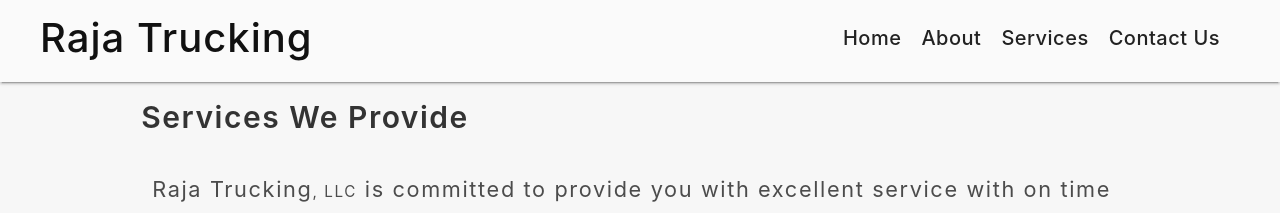
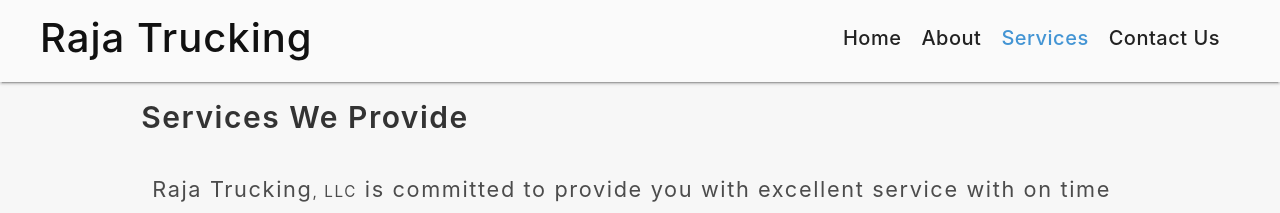
Before and after one commit to job-talk/rajatrucking, a Jekyll site: the page built from services.html, in a window 1280 px wide. Shown: the top 213 px of the page. Built offline with Jekyll 4.4.1, drawn with Linux system fonts in a browser that asks for light colours; nearby versions of some CDN libraries.

Commit message:
added .active states to nav

```diff
--- /dev/null
+++ b/_includes/nav_desk.html
@@ -0,0 +1,52 @@
+<nav>
+  <div class="container nav-wrapper">
+    <a href="{{ site.baseurl }}/" class="brand-logo">Raja Trucking</a>
+      <a href="#" class="button-collapse toggle-button" aria-label="Mobile navigation menu toggle">
+        <i class="fa fa-bars fa-2x" aria-hidden="true"></i>
+      </a>
+
+    <ul class="right hide-on-med-and-down">
+      {% if page.active == "home" %}
+        <li>
+          <a class="a-highlight active" href="{{ site.baseurl }}/">Home</a>
+        </li>
+      {% else %}
+        <li>
+          <a class="a-highlight" href="{{ site.baseurl }}/">Home</a>
+        </li>
+      {% endif %}
+
+      {% if page.active == "about" %}
+        <li>
+          <a class="a-highlight active" href="{{ site.baseurl }}/about">About</a>
+        </li>
+      {% else %}
+        <li>
+          <a class="a-highlight" href="{{ site.baseurl }}/about">About</a>
+        </li>
+      {% endif %}
+
+      {% if page.active == "services" %}
+        <li>
+          <a class="a-highlight active" href="{{ site.baseurl }}/services">Services</a>
+        </li>
+      {% else %}
+        <li>
+          <a class="a-highlight" href="{{ site.baseurl }}/services">Services</a>
+        </li>
+      {% endif %}
+
+      {% if page.active == "contact" %}
+        <li>
+          <a class="a-highlight active" href="{{ site.baseurl }}/contact">Contact Us</a>
+        </li>
+      {% else %}
+        <li>
+          <a class="a-highlight" href="{{ site.baseurl }}/contact">Contact Us</a>
+        </li>
+      {% endif %}
+
+    </ul>
+
+  </div>
+</nav>
--- a/_includes/nav_mob.html
+++ b/_includes/nav_mob.html
@@ -1,31 +1,68 @@
         <ul id="menu" class="side-nav">
           <div class="container">
+            {% if page.active == "home" %}
               <li>
-              <a class="slide-title" href="{{ site.baseurl }}/">
+                <a class="active" href="{{ site.baseurl }}/">
                   <i class="fa fa-home fa-fw fa-1x" aria-hidden="true" aria-label="Home"></i>
                   Home
                 </a>
               </li>
+            {% else %}
+              <li>
+                <a href="{{ site.baseurl }}/">
+                  <i class="fa fa-home fa-fw fa-1x" aria-hidden="true" aria-label="Home"></i>
+                  Home
+                </a>
+              </li>
+            {% endif %}
 
+            {% if page.active == "about" %}
               <li>
-              <a class="" href="{{ site.baseurl }}/about/">
+                <a class="active" href="{{ site.baseurl }}/about/">
                   <i class="fa fa-info-circle fa-fw fa-1x" aria-hidden="true"></i>
                   About
                 </a>
               </li>
+            {% else %}
+              <li>
+                <a href="{{ site.baseurl }}/about/">
+                  <i class="fa fa-info-circle fa-fw fa-1x" aria-hidden="true"></i>
+                  About
+                </a>
+              </li>
+            {% endif %}
 
+            {% if page.active == "services" %}
               <li>
-              <a class="" href="{{ site.baseurl }}/services/">
+                <a class="active" href="{{ site.baseurl }}/services/">
                   <i class="fa fa-truck fa-fw fa-1x" aria-hidden="true"></i>
                   Services
                 </a>
               </li>
+            {% else %}
+              <li>
+                <a href="{{ site.baseurl }}/services/">
+                  <i class="fa fa-truck fa-fw fa-1x" aria-hidden="true"></i>
+                  Services
+                </a>
+              </li>
+            {% endif %}
 
+            {% if page.active == "contact" %}
               <li>
-              <a class="" href="{{ site.baseurl }}/contact/">
+                <a class="active" href="{{ site.baseurl }}/contact/">
                   <i class="fa fa-phone fa-fw fa-1x" aria-hidden="true"></i>
                   Contact
                 </a>
               </li>
+            {% else %}
+              <li>
+                <a href="{{ site.baseurl }}/contact/">
+                  <i class="fa fa-phone fa-fw fa-1x" aria-hidden="true"></i>
+                  Contact
+                </a>
+              </li>
+            {% endif %}
+
           </div>
         </ul>
--- a/_includes/nav_new.html
+++ /dev/null
@@ -1,24 +0,0 @@
-<nav>
-  <div class="container nav-wrapper">
-    <a href="{{ site.baseurl }}/" class="brand-logo">Raja Trucking</a>
-      <a href="#" class="button-collapse toggle-button" aria-label="Mobile navigation menu toggle">
-        <i class="fa fa-bars fa-2x" aria-hidden="true"></i>
-      </a>
-
-    <ul class="right hide-on-med-and-down">
-      <li class="waves-effect waves-light">
-        <a class="a-highlight" href="{{ site.baseurl }}/">Home</a>
-      </li>
-      <li>
-        <a class="a-highlight" href="{{ site.baseurl }}/about">About</a>
-      </li>
-      <li>
-        <a class="a-highlight" href="{{ site.baseurl }}/services">Services</a>
-      </li>
-      <li>
-        <a class="a-highlight" href="{{ site.baseurl }}/contact">Contact Us</a>
-      </li>
-    </ul>
-
-  </div>
-</nav>
--- a/_layouts/contact.html
+++ b/_layouts/contact.html
@@ -15,7 +15,7 @@
     <main class="content panel" id="panel">
 
       <header>
-        {% include nav_new.html %}
+        {% include nav_desk.html %}
       </header>
 
       <div class="page_wrapper mob-margin">
--- a/_layouts/default.html
+++ b/_layouts/default.html
@@ -15,7 +15,7 @@
     <main class="content panel" id="panel">
 
       <header>
-        {% include nav_new.html %}
+        {% include nav_desk.html %}
       </header>
 
       <div class="page_wrapper mob-margin">
--- a/_layouts/home.html
+++ b/_layouts/home.html
@@ -15,7 +15,7 @@
     <main class="content panel" id="panel">
 
       <header>
-        {% include nav_new.html %}
+        {% include nav_desk.html %}
       </header>
 
       <div class="page_wrapper">
--- a/_sass/partials/nav/nav.scss
+++ b/_sass/partials/nav/nav.scss
@@ -4,6 +4,8 @@
 .mob-margin {
   margin-top: 1em;
 }
+
+
 nav {
   width: 100%;
 	min-height: 56px;
@@ -24,9 +26,6 @@
     0 1px 5px 0 rgba(0,0,0,0.12),
     0 3px 1px -2px rgba(0,0,0,0.2);
 
-  & a {
-    color: #222;
-  }
 
   & ul {
     margin: 0;
@@ -39,7 +38,8 @@
       transition: background-color .3s;
 
       &.active {
-	      background-color: rgba(0,0,0,0.1);
+	      //background-color: rgba(0,0,0,0.1);
+        //color: $active;
       }
     }
 
@@ -57,8 +57,14 @@
       text-decoration: none;
       letter-spacing: .5px;
 
+      color: #222;
+
       transition: background-color .3s;
       cursor: pointer;
+
+      &.active {
+        color: $active !important;
+      }
     }
   }
 
@@ -143,6 +149,10 @@
     font-size: 2em;
 
     color: #222;
+
+    &.active {
+      color: $active;
+    }
   }
 }
 
```
Lines whose indentation alone changed are shown as unchanged.
